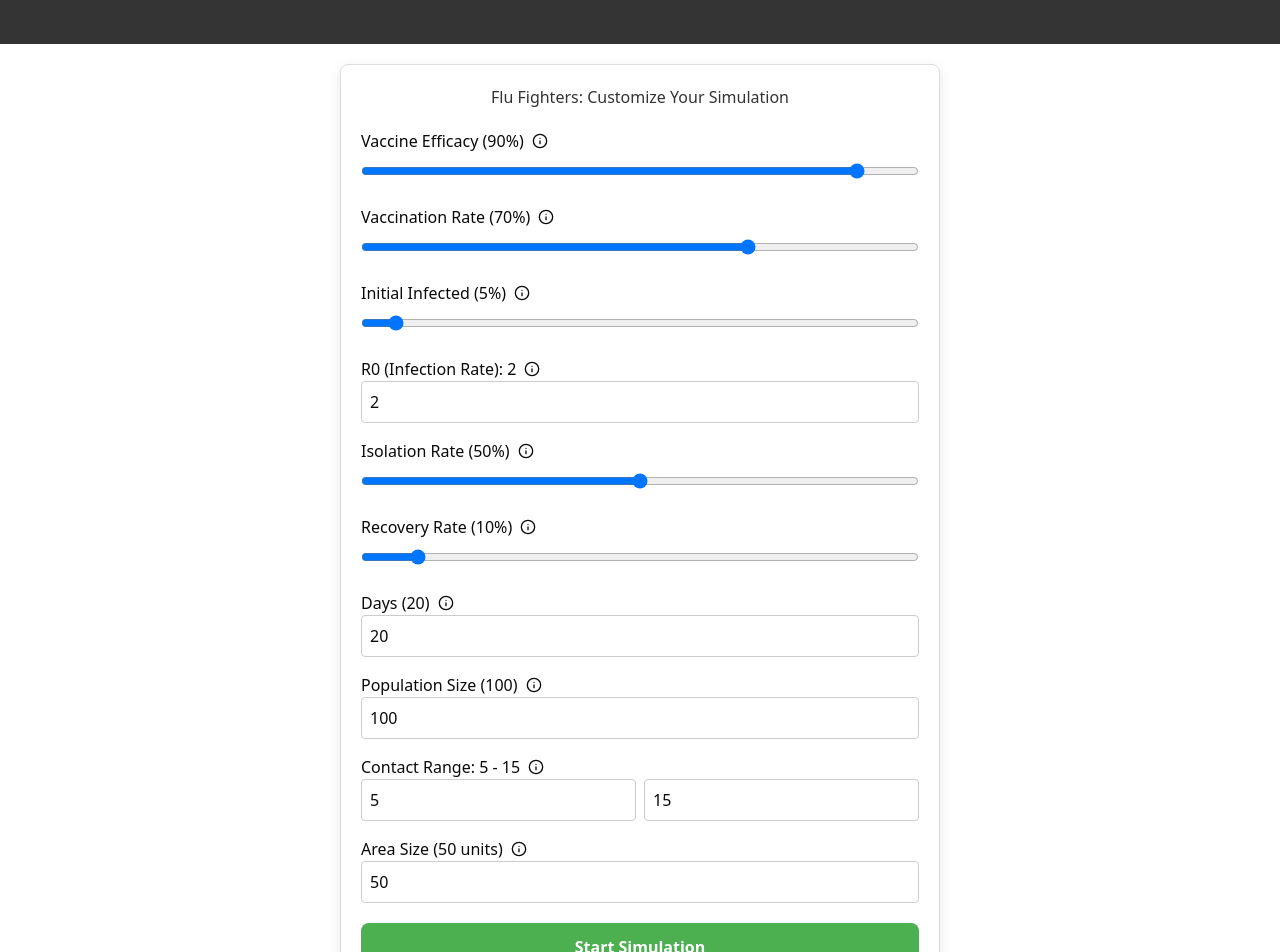
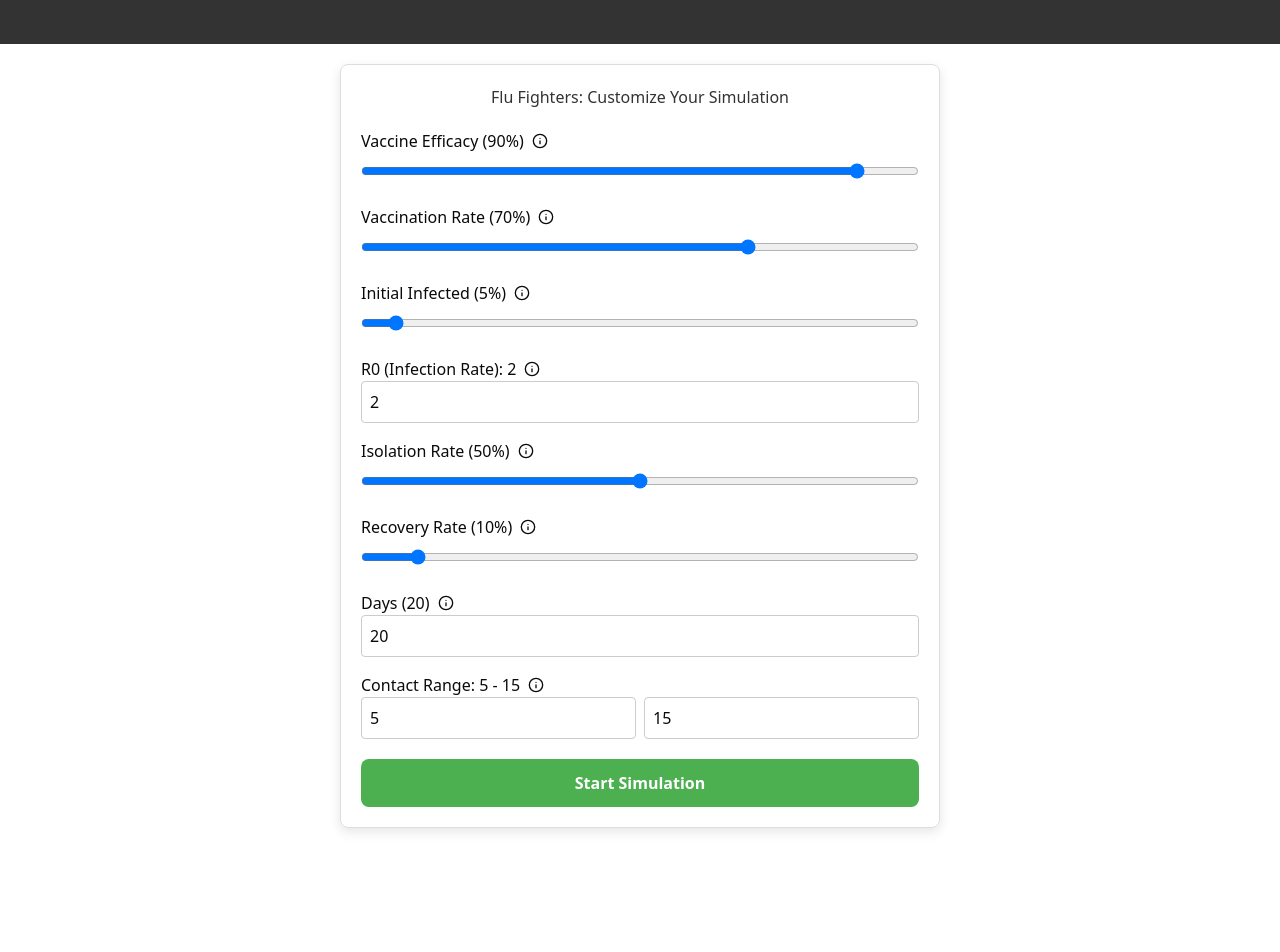
Before and after one commit to Denison-CS-349-Fall-2024/FluFlighters, a Next.js app: page / in a window 1280 px wide. Shown: the top 952 px of the page. After the commit the page ends 848 px from the top, so only its background shows below. Built offline with nearby package versions, Linux system fonts and the light colour scheme.

Commit message:
removed input parameters for pop and area size and hardcoded those values

```diff
--- a/src/app/page.tsx
+++ b/src/app/page.tsx
@@ -16,9 +16,7 @@ const tooltips = {
   isolationRate: "Proportion of the population that isolates to reduce infection spread. Lower isolation leads to higher infection spread.",
   recoveryRate: "Rate at which infected individuals recover each day (proportion per day).",
   days: "Duration of the simulation in days",
-  populationSize: "Total population size in the simulation. Affects the overall scale of the outbreak.",
   contactRange: "The range within which an infected person can spread the disease.",
-  areaSize:"N/A"
 };
 
 export default function Home() {
@@ -26,10 +24,8 @@ export default function Home() {
   const { parameters, setParameters } = useContext(SimulationContext);
 
   // Handler to update parameters in context
-  const handleParameterChange = (
-    key: keyof SimulationParameters,
-    value: number | [number, number]
-  ) => {
+  const handleParameterChange = (key: keyof SimulationParameters, value: number) => {
+    if (key === "populationSize" || key === "areaSize") return; // Ignore changes to these fields
     setParameters({
       ...parameters,
       [key]: value,
@@ -231,35 +227,6 @@ export default function Home() {
           />
         </div>
 
-        {/* Population Size */}
-        <div>
-        <div style={{ display: "flex", alignItems: "center" }}>
-            <label>Population Size ({parameters.populationSize})</label>
-            <Tooltip>
-              <TooltipTrigger asChild>
-                <Info style={{ marginLeft: "8px", cursor: "pointer" }} size={16} />
-              </TooltipTrigger>
-              <TooltipContent>{tooltips.populationSize}</TooltipContent>
-            </Tooltip>
-          </div>
-          <input
-            type="number"
-            min="50"
-            max="10000"
-            step="50"
-            value={parameters.populationSize}
-            onChange={(e) =>
-              handleParameterChange("populationSize", parseInt(e.target.value))
-            }
-            style={{
-              width: "100%",
-              padding: "8px",
-              borderRadius: "4px",
-              border: "1px solid #ccc",
-            }}
-          />
-        </div>
-
         {/* Contact Range */}
         <div>
         <div style={{ display: "flex", alignItems: "center" }}>
@@ -310,34 +277,6 @@ export default function Home() {
             />
           </div>
         </div>
-
-        {/* Area Size */}
-        <div>
-        <div style={{ display: "flex", alignItems: "center" }}>
-            <label>Area Size ({parameters.areaSize} units)</label>
-            <Tooltip>
-              <TooltipTrigger asChild>
-                <Info style={{ marginLeft: "8px", cursor: "pointer" }} size={16} />
-              </TooltipTrigger>
-              <TooltipContent>{tooltips.areaSize}</TooltipContent>
-            </Tooltip>
-          </div>
-          <input
-            type="number"
-            min="10"
-            max="200"
-            value={parameters.areaSize}
-            onChange={(e) =>
-              handleParameterChange("areaSize", parseInt(e.target.value))
-            }
-            style={{
-              width: "100%",
-              padding: "8px",
-              borderRadius: "4px",
-              border: "1px solid #ccc",
-            }}
-          />
-        </div>
       </div>
 
       <button
--- a/src/app/simulation/components/SimulationControlsPopover.tsx
+++ b/src/app/simulation/components/SimulationControlsPopover.tsx
@@ -21,9 +21,7 @@ const tooltips = {
   isolationRate: "Proportion of the population that isolates to reduce infection spread. Lower isolation leads to higher infection spread.",
   recoveryRate: "Rate at which infected individuals recover each day (proportion per day).",
   days: "Duration of the simulation in days",
-  populationSize: "Total population size in the simulation. Affects the overall scale of the outbreak.",
   contactRange: "The range within which an infected person can spread the disease.",
-  areaSize:"N/A"
 };
 
 interface SimulationControlsPopoverProps {
@@ -36,10 +34,8 @@ const SimulationControlsPop: React.FC<SimulationControlsPopoverProps> = ({
   const [isPopoverOpen, setIsPopoverOpen] = useState(false);
   const [parameters, setParameters] = useState<SimulationParameters>(defaultParameters);
 
-  const handleParameterChange = (
-    key: keyof SimulationParameters,
-    value: number | [number, number]
-  ) => {
+  const handleParameterChange = (key: keyof SimulationParameters, value: number) => {
+    if (key === "populationSize" || key === "areaSize") return; // Ignore changes to these fields
     setParameters({
       ...parameters,
       [key]: value,
@@ -243,35 +239,6 @@ const SimulationControlsPop: React.FC<SimulationControlsPopoverProps> = ({
               />
             </div>
 
-            {/* Population Size */}
-            <div>
-            <div style={{ display: "flex", alignItems: "center" }}>
-            <label>Population Size ({parameters.populationSize})</label>
-            <Tooltip>
-              <TooltipTrigger asChild>
-                <Info style={{ marginLeft: "8px", cursor: "pointer" }} size={16} />
-              </TooltipTrigger>
-              <TooltipContent>{tooltips.populationSize}</TooltipContent>
-            </Tooltip>
-          </div>
-              <input
-                type="number"
-                min="50"
-                max="10000"
-                step="50"
-                value={parameters.populationSize}
-                onChange={(e) =>
-                  handleParameterChange("populationSize", parseInt(e.target.value))
-                }
-                style={{
-                  width: "100%",
-                  padding: "8px",
-                  borderRadius: "4px",
-                  border: "1px solid #ccc",
-                }}
-              />
-            </div>
-
             {/* Contact Range */}
             <div>
             <div style={{ display: "flex", alignItems: "center" }}>
@@ -322,34 +289,6 @@ const SimulationControlsPop: React.FC<SimulationControlsPopoverProps> = ({
                 />
               </div>
             </div>
-
-            {/* Area Size */}
-            <div>
-            <div style={{ display: "flex", alignItems: "center" }}>
-            <label>Area Size ({parameters.areaSize} units)</label>
-            <Tooltip>
-              <TooltipTrigger asChild>
-                <Info style={{ marginLeft: "8px", cursor: "pointer" }} size={16} />
-              </TooltipTrigger>
-              <TooltipContent>{tooltips.areaSize}</TooltipContent>
-            </Tooltip>
-          </div>
-              <input
-                type="number"
-                min="10"
-                max="200"
-                value={parameters.areaSize}
-                onChange={(e) =>
-                  handleParameterChange("areaSize", parseInt(e.target.value))
-                }
-                style={{
-                  width: "100%",
-                  padding: "8px",
-                  borderRadius: "4px",
-                  border: "1px solid #ccc",
-                }}
-              />
-            </div>
           </div>
           <div className="flex justify-end mt-4">
             <Button
--- a/src/app/simulationParameters.ts
+++ b/src/app/simulationParameters.ts
@@ -20,8 +20,8 @@ export const defaultParameters: SimulationParameters = {
   recoveryRate: 0.1,
   isolationRate: 0.5,
   days: 20,
-  populationSize: 100,
+  populationSize: 1000, // Hard-coded Value
   initialInfected: 0.05, // Changed from 5 to 0.05 to represent 5%
   contactRange: [5, 15], // Default range for daily contacts
-  areaSize: 50,         // Default area size
+  areaSize: 1000,         // Hard-coded Value
 };
```
